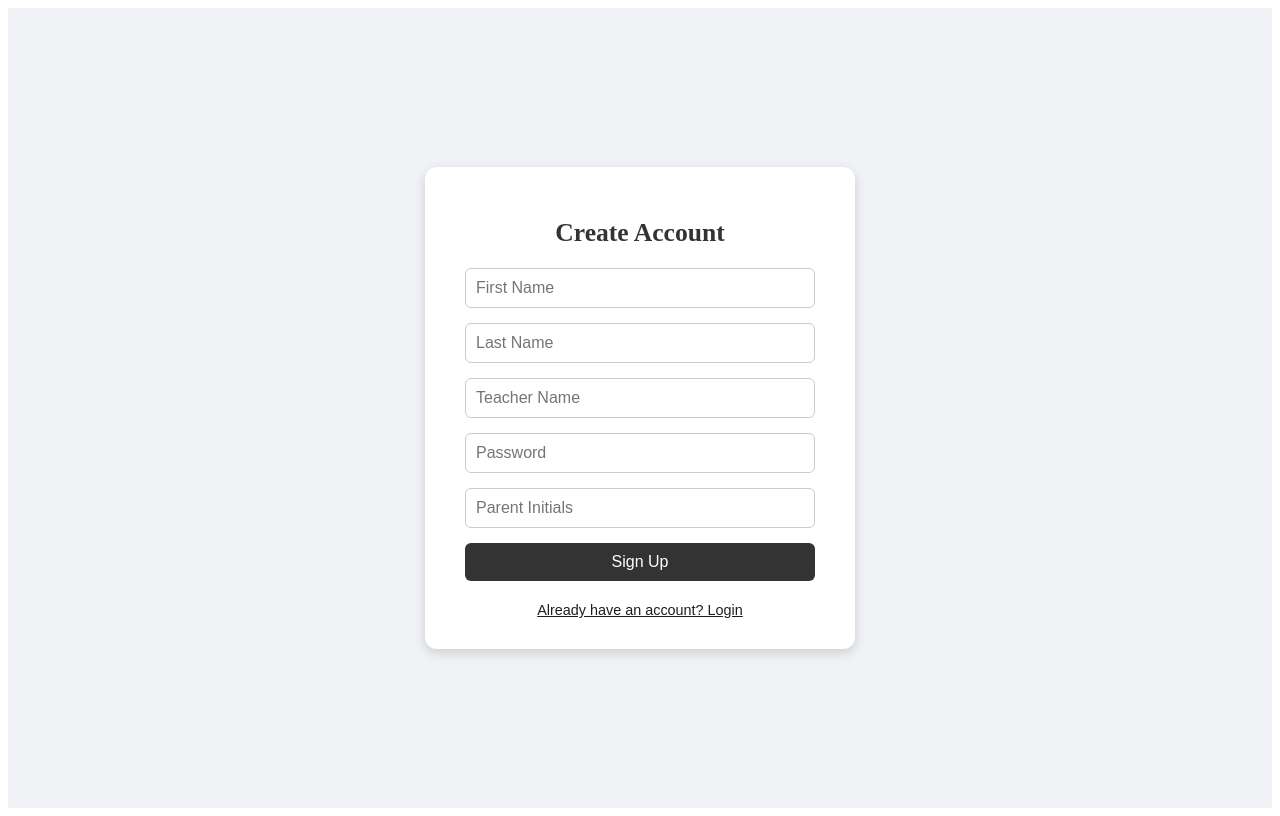
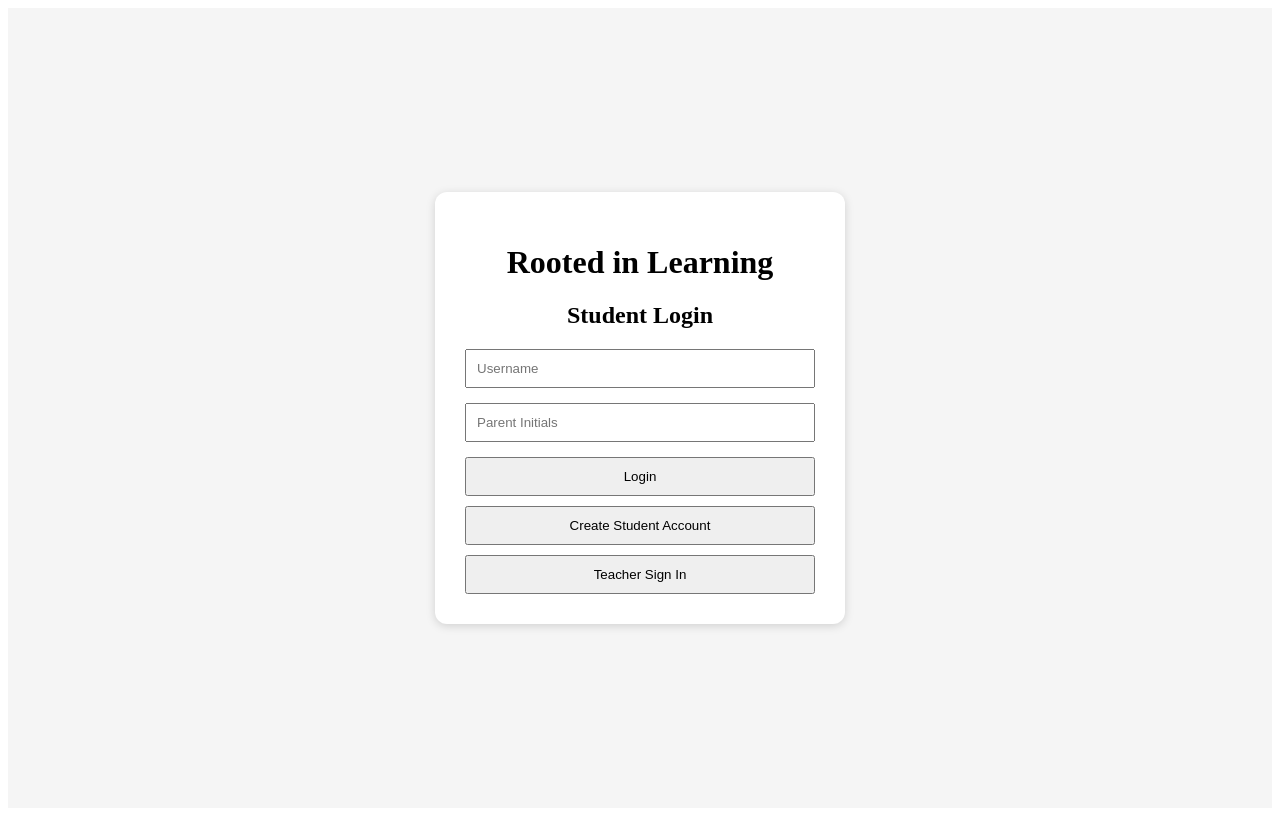
Before and after one commit to pieceoftoast42/school-website, a React (Vite) app: page / in a window 1280 px wide. Both pictures are taken after a click on the button "Don't have an account? Sign up". Built offline with nearby package versions, Linux system fonts and the light colour scheme.

Commit message:
Update Signup.jsx

```diff
--- a/src/components/Signup.jsx
+++ b/src/components/Signup.jsx
@@ -1,285 +1,120 @@
 import React, { useState } from "react";
 import { supabase } from "../supabaseClient";
 
-function Signup({ setCurrentUser, switchToLogin })
+function Login({
+  setCurrentUser,
+  switchToSignup,
+  switchToTeacherLogin
+})
 {
-  const [firstName, setFirstName] = useState("");
-  const [lastName, setLastName] = useState("");
-  const [teacher, setTeacher] = useState("");
-  const [password, setPassword] = useState("");
+  const [userN, setUserN] = useState("");
   const [parentInitials, setParentInitials] = useState("");
   const [loading, setLoading] = useState(false);
 
-
-  const signup = async (e) =>
+  const login = async (e) =>
   {
     e.preventDefault();
 
     setLoading(true);
 
+    const username = userN.trim();
+    const initials = parentInitials.trim().toUpperCase();
 
-    const cleanFirstName =
-      firstName.trim();
+    const { data, error } = await supabase
+      .from("students")
+      .select("*")
+      .eq("user_n", username)
+      .eq("parent_initials", initials)
+      .maybeSingle();
 
-    const cleanLastName =
-      lastName.trim();
+    if (error)
+    {
+      console.error("Login error:", error);
 
-    const cleanTeacher =
-      teacher.trim().toUpperCase();
-
-    const cleanInitials =
-      parentInitials.trim().toUpperCase();
-
-
-
-    const internalEmail =
-      `${cleanFirstName.toLowerCase()}.${cleanLastName.toLowerCase()}@students.rootedinlearning.local`;
-
-
-    try
-    {
-
-      const { data: authData, error: authError } =
-        await supabase.auth.signUp({
-          email: internalEmail,
-          password: password,
-        });
-
-
-      if (authError)
-      {
-        console.error(authError);
-
-        alert(authError.message);
-
+      alert("There was a problem logging in.");
       setLoading(false);
 
       return;
     }
 
-
-
-      if (!authData.user)
+    if (!data)
     {
-        alert(
-          "Account could not be created."
-        );
-
+      alert("Incorrect username or parent initials.");
       setLoading(false);
 
       return;
     }
 
+    const user =
+    {
+      id: data.id,
 
+      userN: data.user_n,
 
-      const { data: studentData, error: studentError } =
-        await supabase
-          .from("students")
-          .insert([
-            {
-              auth_user_id: authData.user.id,
-              first_name: cleanFirstName,
-              last_name: cleanLastName,
-              teacher: cleanTeacher,
-              parent_initials: cleanInitials,
-              reading_minutes: 0,
-            },
-          ])
-          .select()
-          .single();
+      firstName: data.first_name,
 
+      lastName: data.last_name,
 
-      if (studentError)
-      {
-        console.error(studentError);
+      teacher: data.teacher,
 
+      parentInitials: data.parent_initials,
 
-        await supabase.auth.signOut();
-
-        alert(
-          "Account was created, but the student profile could not be saved."
-        );
-
-        setLoading(false);
-
-        return;
-      }
-
-
-
-      const newCurrentUser =
-      {
-        id: studentData.id,
-
-        authUserId:
-          authData.user.id,
-
-        firstName:
-          studentData.first_name,
-
-        lastName:
-          studentData.last_name,
-
-        teacher:
-          studentData.teacher,
-
-        parentInitials:
-          studentData.parent_initials,
-
-        readingMinutes:
-          studentData.reading_minutes,
+      readingMinutes: data.reading_minutes,
     };
 
-
-      setCurrentUser(
-        newCurrentUser
-      );
-    }
-    catch (error)
-    {
-      console.error(error);
-
-      alert(
-        "Something went wrong while creating the account."
-      );
-    }
-
+    setCurrentUser(user);
 
     setLoading(false);
   };
 
-
-  const styles =
-  {
-    container:
-    {
-      height: "100vh",
+  return (
+    <div
+      style={{
+        minHeight: "100vh",
         display: "flex",
         justifyContent: "center",
         alignItems: "center",
-      backgroundColor: "#f0f2f5",
-    },
+        backgroundColor: "#f5f5f5",
+      }}
+    >
+      <div
+        style={{
+          backgroundColor: "white",
+          padding: "30px",
+          width: "350px",
+          borderRadius: "12px",
+          boxShadow: "0 2px 10px rgba(0,0,0,0.15)",
+        }}
+      >
+        <h1 style={{ textAlign: "center" }}>
+          Rooted in Learning
+        </h1>
 
-    card:
-    {
-      background: "#ffffff",
-      padding: "30px 40px",
-      borderRadius: "12px",
-      width: "350px",
-      boxShadow:
-        "0 4px 12px rgba(0,0,0,0.15)",
-      textAlign: "center",
-    },
+        <h2 style={{ textAlign: "center" }}>
+          Student Login
+        </h2>
 
-    heading:
-    {
-      marginBottom: "20px",
-      fontSize: "1.6rem",
-      color: "#333",
-    },
+        <form onSubmit={login}>
 
-    input:
-    {
+          <input
+            type="text"
+            placeholder="Username"
+            value={userN}
+            onChange={(e) =>
+              setUserN(e.target.value)
+            }
+            required
+            style={{
               width: "100%",
               padding: "10px",
               marginBottom: "15px",
-      borderRadius: "6px",
-      border: "1px solid #ccc",
-      fontSize: "1rem",
               boxSizing: "border-box",
-    },
-
-    button:
-    {
-      width: "100%",
-      padding: "10px",
-      fontSize: "1rem",
-      borderRadius: "6px",
-      border: "none",
-      backgroundColor: "#333",
-      color: "white",
-      cursor: "pointer",
-      marginBottom: "10px",
-    },
-
-    switchBtn:
-    {
-      background: "transparent",
-      border: "none",
-      color: "#1e1e1e",
-      cursor: "pointer",
-      textDecoration: "underline",
-      marginTop: "10px",
-      fontSize: "0.9rem",
-    },
-  };
-
-
-  return (
-    <div style={styles.container}>
-
-      <div style={styles.card}>
-
-        <h2 style={styles.heading}>
-          Create Account
-        </h2>
-
-
-        <form onSubmit={signup}>
-
-          <input
-            type="text"
-            placeholder="First Name"
-            required
-            value={firstName}
-            onChange={(e) =>
-              setFirstName(e.target.value)
-            }
-            style={styles.input}
+            }}
           />
-
-
-          <input
-            type="text"
-            placeholder="Last Name"
-            required
-            value={lastName}
-            onChange={(e) =>
-              setLastName(e.target.value)
-            }
-            style={styles.input}
-          />
-
-
-          <input
-            type="text"
-            placeholder="Teacher Name"
-            required
-            value={teacher}
-            onChange={(e) =>
-              setTeacher(e.target.value)
-            }
-            style={styles.input}
-          />
-
-
-          <input
-            type="password"
-            placeholder="Password"
-            required
-            minLength="6"
-            value={password}
-            onChange={(e) =>
-              setPassword(e.target.value)
-            }
-            style={styles.input}
-          />
-
 
           <input
             type="text"
             placeholder="Parent Initials"
-            required
             maxLength="3"
             value={parentInitials}
             onChange={(e) =>
@@ -287,35 +122,56 @@ function Signup({ setCurrentUser, switchToLogin })
                 e.target.value.toUpperCase()
               )
             }
-            style={styles.input}
+            required
+            style={{
+              width: "100%",
+              padding: "10px",
+              marginBottom: "15px",
+              boxSizing: "border-box",
+            }}
           />
-
 
           <button
             type="submit"
-            style={styles.button}
             disabled={loading}
+            style={{
+              width: "100%",
+              padding: "10px",
+              cursor: "pointer",
+            }}
           >
-            {loading
-              ? "Creating Account..."
-              : "Sign Up"}
+            {loading ? "Logging In..." : "Login"}
           </button>
 
         </form>
 
+        <button
+          onClick={switchToSignup}
+          style={{
+            width: "100%",
+            padding: "10px",
+            marginTop: "10px",
+            cursor: "pointer",
+          }}
+        >
+          Create Student Account
+        </button>
 
         <button
-          style={styles.switchBtn}
-          onClick={switchToLogin}
-          disabled={loading}
+          onClick={switchToTeacherLogin}
+          style={{
+            width: "100%",
+            padding: "10px",
+            marginTop: "10px",
+            cursor: "pointer",
+          }}
         >
-          Already have an account? Login
+          Teacher Sign In
         </button>
 
       </div>
-
     </div>
   );
 }
 
-export default Signup;
+export default Login;
```
Lines whose indentation alone changed are shown as unchanged.
